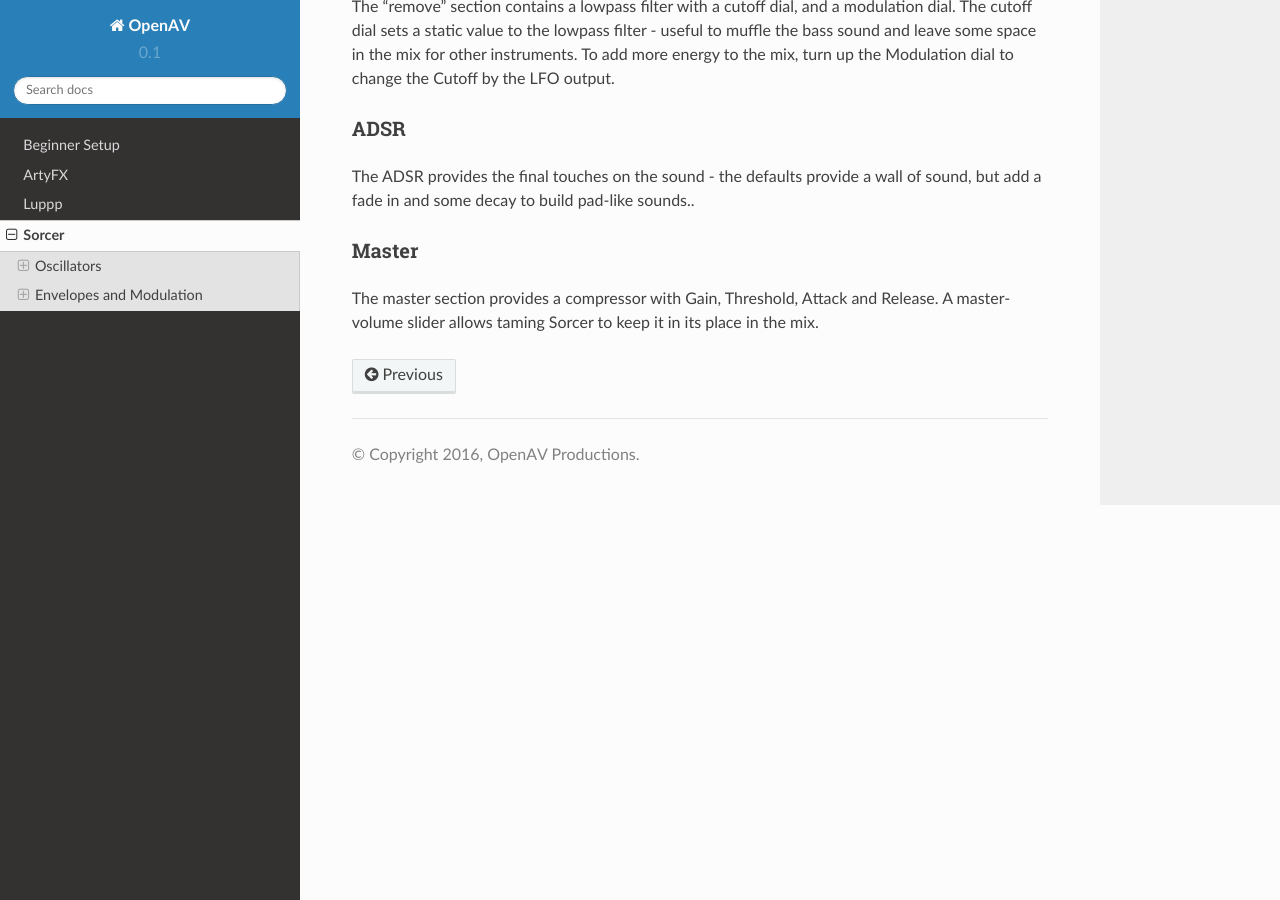
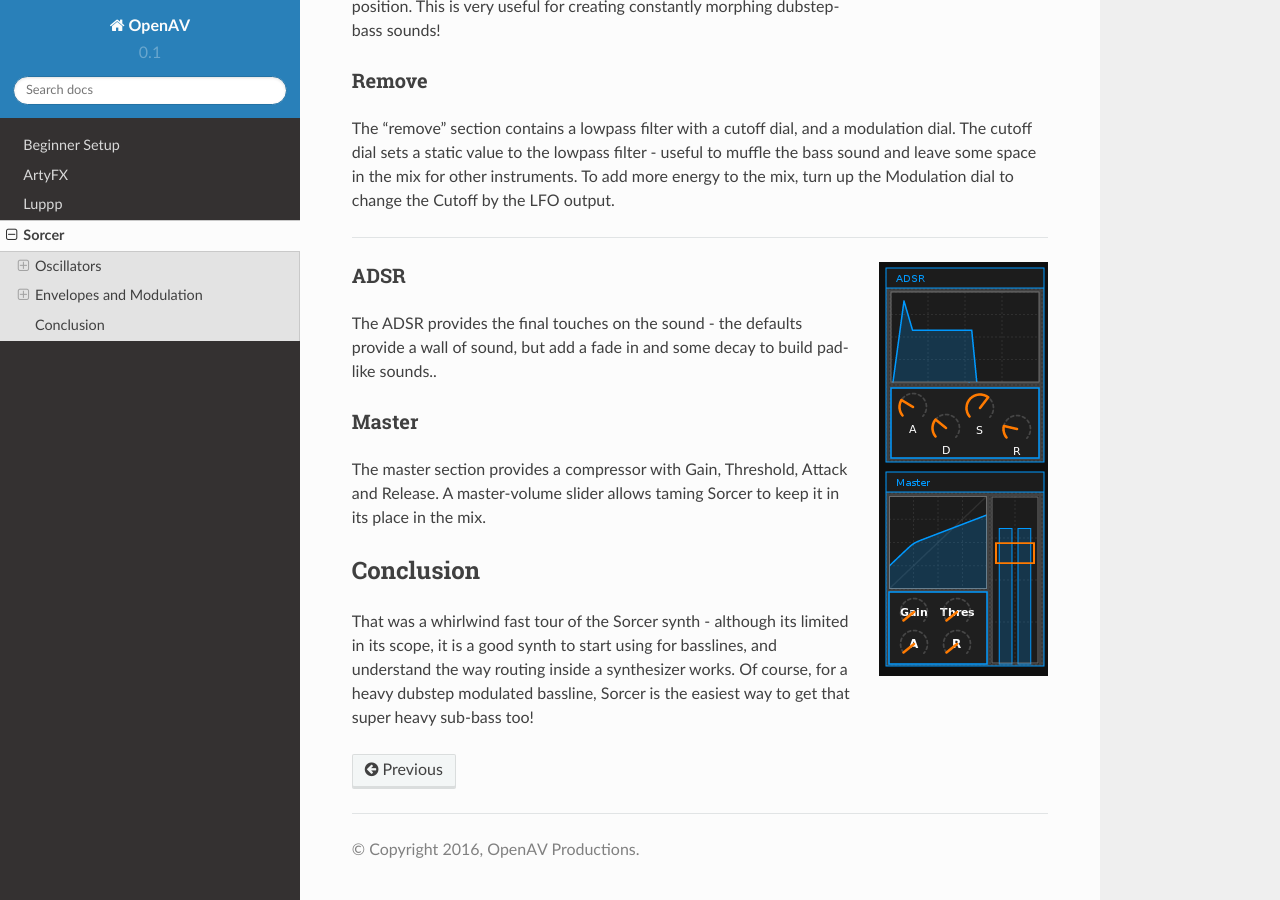
Before and after one commit to openAVproductions/openAV-manual, a Sphinx documentation site: the page built from source/sorcer.rst, in a window 1280 px wide and 900 px high, scrolled down 1979 px. Built offline with Sphinx 7.4.7 and the Read the Docs theme 2.0.0, drawn with Linux system fonts in a browser that asks for light colours.

Commit message:
Sorcer: added images and final touches

```diff
--- a/source/sorcer.rst
+++ b/source/sorcer.rst
@@ -19,6 +19,10 @@
 
 .. _Sorcer page on Github: https://github.com/openAVproductions/openAV-Sorcer/
 
+____
+
+.. image:: img/sorcer/sorcer_osc.png
+   :align: right
 
 Oscillators
 ===========
@@ -66,6 +70,12 @@
 to release new synths in the future with alias-avoidance and more capable
 modulation than Sorcer ever had!
 
+____
+
+.. image:: img/sorcer/sorcer_lfo_remove.png
+   :align: right
+
+
 Envelopes and Modulation
 ========================
 Sorcer also has some modulation and enveloping features, an LFO can
@@ -93,6 +103,11 @@
 for other instruments. To add more energy to the mix, turn up the
 Modulation dial to change the Cutoff by the LFO output.
 
+____
+
+.. image:: img/sorcer/sorcer_adsr_master.png
+   :align: right
+
 ADSR
 ----
 The ADSR provides the final touches on the sound - the defaults provide a
@@ -103,3 +118,12 @@
 The master section provides a compressor with Gain, Threshold, Attack and
 Release. A master-volume slider allows taming Sorcer to keep it in its
 place in the mix.
+
+Conclusion
+==========
+
+That was a whirlwind fast tour of the Sorcer synth - although its limited
+in its scope, it is a good synth to start using for basslines, and
+understand the way routing inside a synthesizer works. Of course, for a
+heavy dubstep modulated bassline, Sorcer is the easiest way to get that
+super heavy sub-bass too!
```
Also changed, not shown: source/img/sorcer/sorcer_adsr_master.png (added), source/img/sorcer/sorcer_lfo_remove.png (added), source/img/sorcer/sorcer_osc.png (added).
